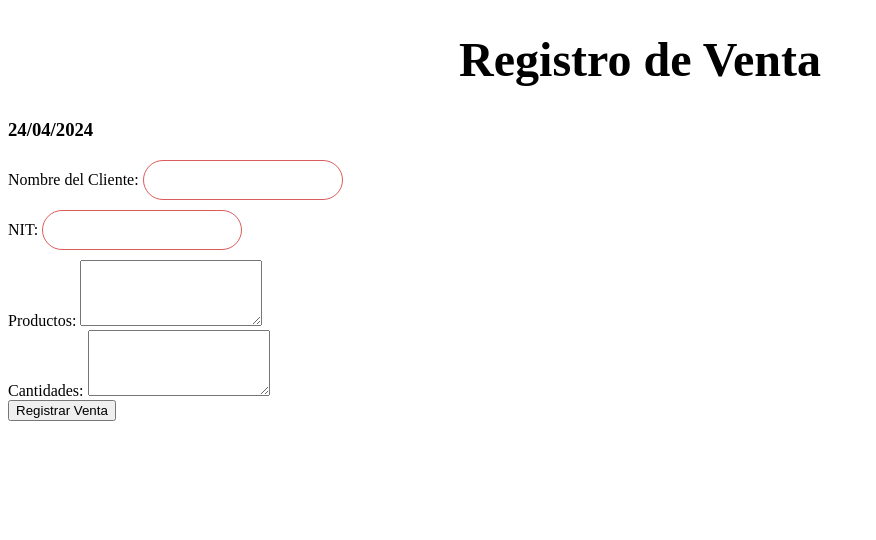
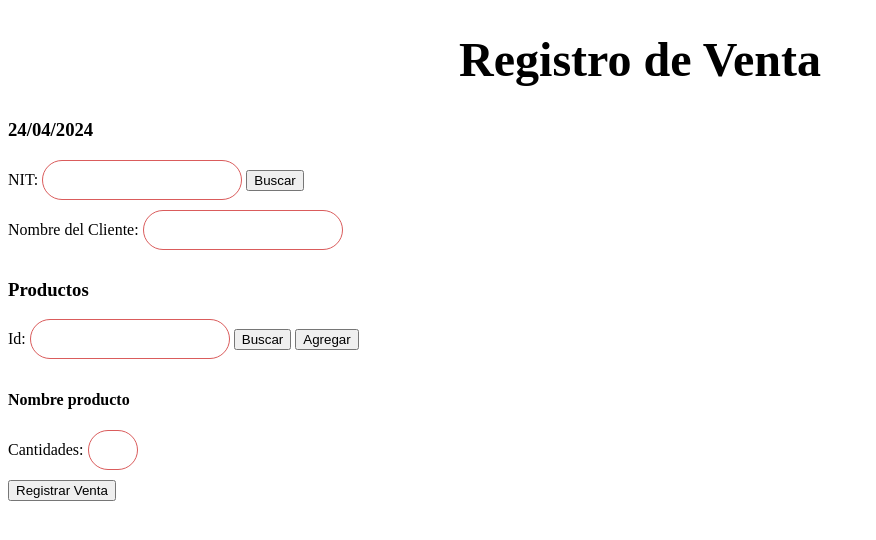
Before and after one commit to inaDAGod/TPS-Ketal, a PHP site: page /public/html/ventas.html in a window 1280 px wide. Shown: the top 540 px of the page, without its empty margins (0-876 px from the left). Run offline with PHP 8.4, Linux system fonts and the light colour scheme.

Commit message:
add botones y aumento de productos

```diff
--- a/public/html/ventas.html
+++ b/public/html/ventas.html
@@ -4,31 +4,35 @@
     <meta charset="UTF-8">
     <meta name="viewport" content="width=device-width, initial-scale=1.0">
     <link rel="stylesheet" href="../styles/ventas.css">
-    <script src="../scripts/ventasFecha.js"></script>
+    <script src="../scripts/ventas.js"></script>
     <title>Venta de Supermercado</title>
 
 </head>
 <body>
     <h1>Registro de Venta</h1>
     <h3 id="fecha">fecha:</h3>
-    <form id="ventaForm">
+        <div>
+            <label for="nit">NIT:</label>
+            <input type="text" id="nit" name="nit" required>
+            <button id="buscarCliente">Buscar</button>
+        </div>
         <div>
             <label for="nombre">Nombre del Cliente:</label>
             <input type="text" id="nombre" name="nombre" required>
         </div>
+        <h3>Productos</h3>
         <div>
-            <label for="nit">NIT:</label>
-            <input type="text" id="nit" name="nit" required>
-        </div>
-        <div>
-            <label for="productos">Productos:</label>
-            <textarea id="productos" name="productos" rows="4" required></textarea>
-        </div>
-        <div>
-            <label for="cantidades">Cantidades:</label>
-            <textarea id="cantidades" name="cantidades" rows="4" required></textarea>
-        </div>
+            <label for="productos">Id:</label>
+            <input   type="text" id="productos" name="productos" rows="4" required>
+            <button id="buscarProducto">Buscar</button>
+            <button id="agregarProducto">Agregar</button>
+            <div id="divProductos">
+                <h4 id="nombreProducto">Nombre producto</h4>
+                <label for="cantidad">Cantidades:</label>
+                <input  class="cantidad" type="number" id="cantidadProducto" name="cantidades" rows="4" required>
+           </div>
+          </div>
         <button type="submit">Registrar Venta</button>
-    </form>
+
 </body>
 </html>
--- /dev/null
+++ b/public/scripts/ventas.js
@@ -0,0 +1,39 @@
+document.addEventListener("DOMContentLoaded", function() {
+  var fechaActual = new Date();
+
+  var dia = fechaActual.getDate();
+  var mes = fechaActual.getMonth() + 1;
+  var anio = fechaActual.getFullYear();
+
+  if (dia < 10) {
+    dia = '0' + dia;
+  }
+  if (mes < 10) {
+    mes = '0' + mes;
+  }
+
+  var fechaFormateada = dia + '/' + mes + '/' + anio;
+
+  document.getElementById('fecha').textContent = fechaFormateada;
+});
+
+document.addEventListener("DOMContentLoaded", function() {
+  var botonAgregar = document.getElementById('agregarProducto');
+  var divProductos = document.getElementById('divProductos');
+
+  botonAgregar.addEventListener('click', function() {
+      // Crear un nuevo div
+      var nuevoDiv = document.createElement('div');
+      nuevoDiv.classList.add('producto');
+
+      // Agregar contenido al nuevo div
+      nuevoDiv.innerHTML = `
+          <h4>Nombre del producto</h4>
+          <label for="cantidad">Cantidad:</label>
+          <input class="cantidad" type="number" name="cantidades" required>
+      `;
+
+      // Añadir el nuevo div como hijo del divProductos
+      divProductos.appendChild(nuevoDiv);
+  });
+});
--- a/public/scripts/ventasFecha.js
+++ /dev/null
@@ -1,18 +0,0 @@
-document.addEventListener("DOMContentLoaded", function() {
-  var fechaActual = new Date();
-
-  var dia = fechaActual.getDate();
-  var mes = fechaActual.getMonth() + 1;
-  var anio = fechaActual.getFullYear();
-
-  if (dia < 10) {
-    dia = '0' + dia;
-  }
-  if (mes < 10) {
-    mes = '0' + mes;
-  }
-
-  var fechaFormateada = dia + '/' + mes + '/' + anio;
-
-  document.getElementById('fecha').textContent = fechaFormateada;
-});
--- a/public/styles/ventas.css
+++ b/public/styles/ventas.css
@@ -11,3 +11,6 @@ input {
     box-sizing: border-box;
     margin-bottom: 10px;
 }
+.cantidad{
+    width: 50px;
+}
```
